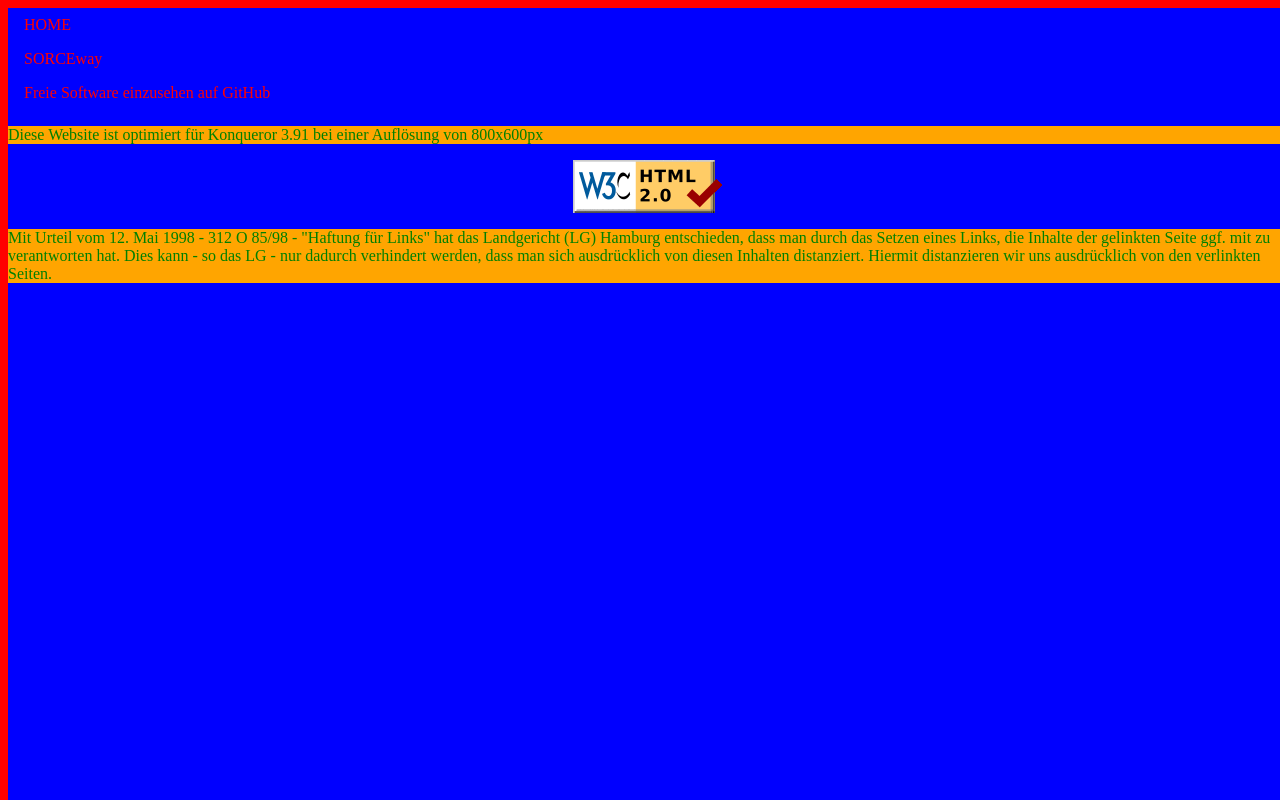
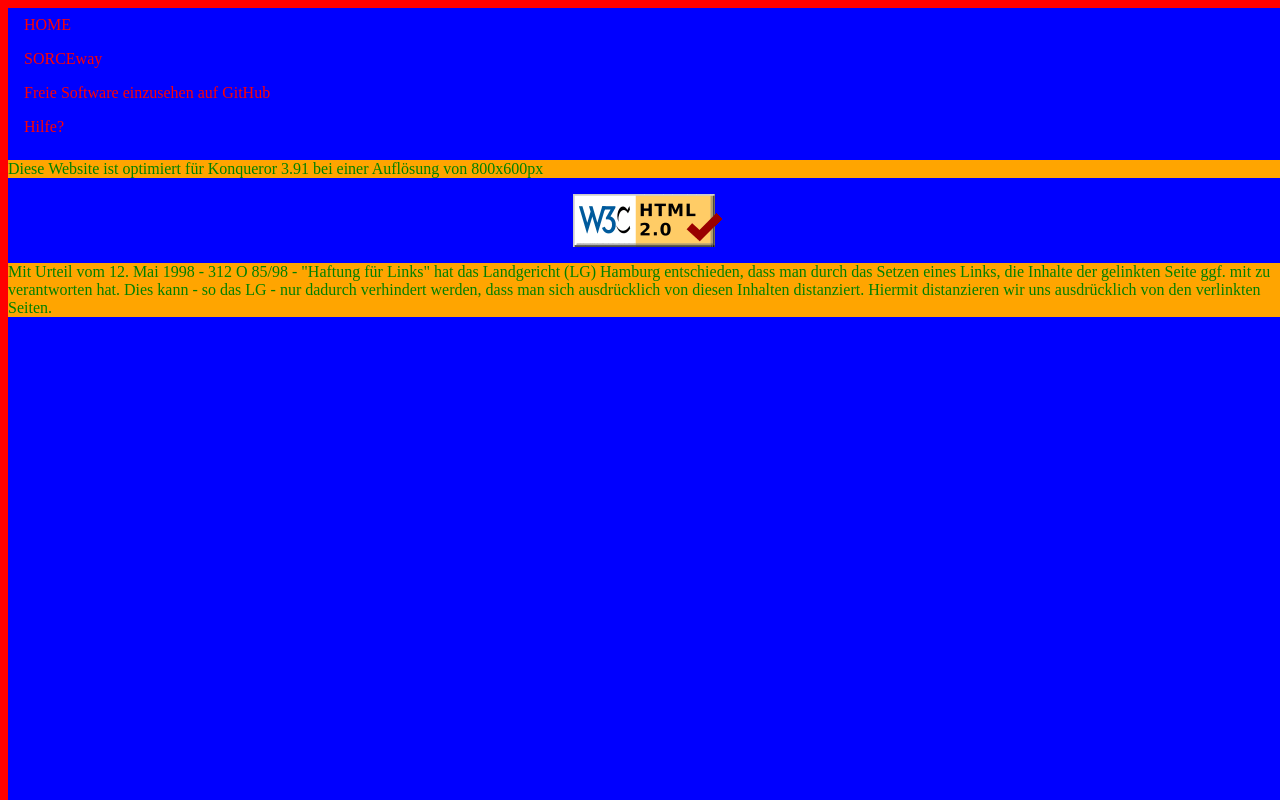
Before and after one commit to SORCEway/SORCEway, a plain HTML site: page seitenleiste.htm in a window 1280 px wide. Drawn offline with Linux system fonts and the light colour scheme.

Commit message:
Es gibt Hilfe für dich

```diff
--- a/seitenleiste.htm
+++ b/seitenleiste.htm
@@ -35,6 +35,8 @@
           <a href="https://github.com/bstut/SORCEway">Freie Software einzusehen auf GitHub</a>
         </li>
 	<li>
+	  <A target="_blank" href="https://www.krebshilfe.de/">Hilfe?</A>
+        <li>
           <p>Diese Website ist optimiert für Konqueror 3.91 bei einer Auflösung von 800x600px</p>
         </li>
         <li>
```
Lines whose indentation alone changed are shown as unchanged.
